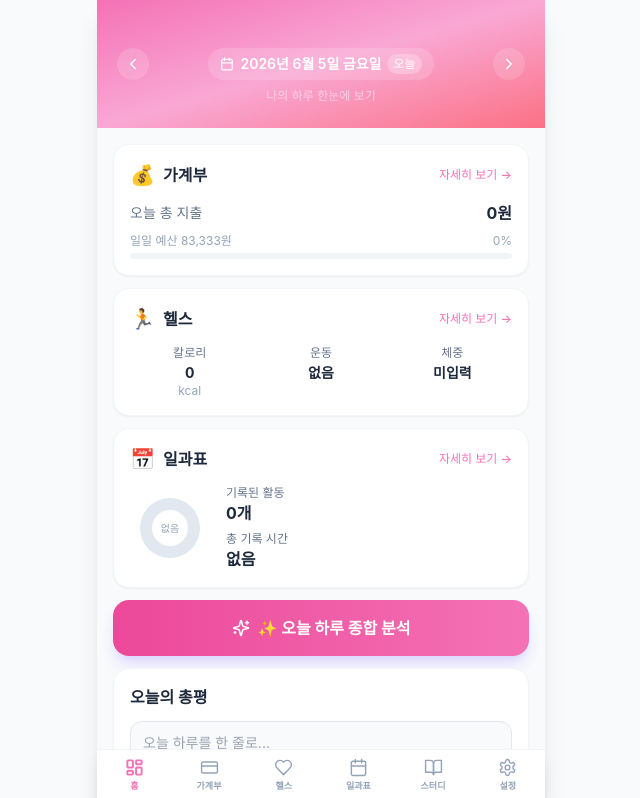
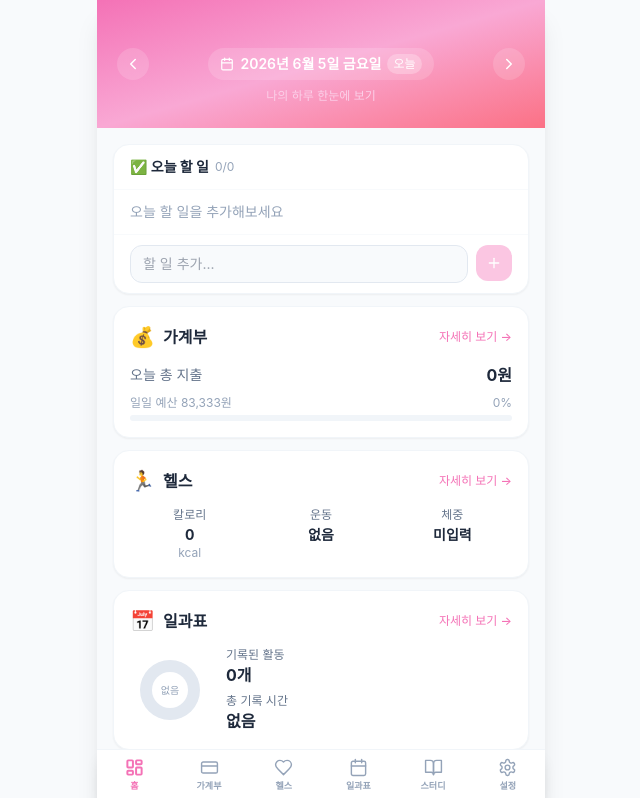
Before and after one commit to bio1ta0920-coder/my-day-app, a Next.js app: page / in a window 1280 px wide. Shown: the top 798 px of the page, without its empty margins (319-959 px from the left). Built offline with nearby package versions, Linux system fonts and the light colour scheme; a web font is replaced by a local one.

Commit message:
Add home todo list with auto-carryover

```diff
--- a/app/page.tsx
+++ b/app/page.tsx
@@ -2,7 +2,7 @@
 
 import { useState, useEffect, useCallback, useRef } from 'react'
 import { useRouter } from 'next/navigation'
-import { ChevronLeft, ChevronRight, Calendar, Sparkles } from 'lucide-react'
+import { ChevronLeft, ChevronRight, Calendar, Sparkles, Plus, Check, X } from 'lucide-react'
 import {
   getTodayString,
   formatDate,
@@ -15,8 +15,11 @@ import {
   getAllPlannerCategories,
   getDuration,
   formatDuration,
+  getTodos,
+  saveTodos,
+  getTodosForDate,
 } from '@/lib/storage'
-import type { BudgetDayRecord, HealthDayRecord, PlannerDayRecord } from '@/lib/types'
+import type { BudgetDayRecord, HealthDayRecord, PlannerDayRecord, TodoItem } from '@/lib/types'
 
 function formatFeedback(text: string): string {
   const lines = text.split('\n')
@@ -102,6 +105,10 @@ export default function HomePage() {
   const [diaryText, setDiaryText] = useState('')
   const [diarySaved, setDiarySaved] = useState(false)
 
+  // 투두
+  const [todos, setTodos] = useState<TodoItem[]>([])
+  const [todoInput, setTodoInput] = useState('')
+
   const loadDate = useCallback((dateStr: string) => {
     setSelectedDate(dateStr)
 
@@ -133,6 +140,7 @@ export default function HomePage() {
     const dateStr = getTodayString()
     setToday(dateStr)
     loadDate(dateStr)
+    setTodos(getTodosForDate(dateStr))
   }, [loadDate])
 
   const isToday = selectedDate === today
@@ -201,6 +209,29 @@ export default function HomePage() {
     }
   }
 
+  function addTodo() {
+    if (!todoInput.trim()) return
+    const newTodo: TodoItem = { id: Date.now().toString(), text: todoInput.trim(), completed: false, createdDate: today }
+    const all = getTodos()
+    const updated = [...all, newTodo]
+    saveTodos(updated)
+    setTodos(getTodosForDate(today))
+    setTodoInput('')
+  }
+
+  function toggleTodo(id: string) {
+    const all = getTodos()
+    const updated = all.map(t => t.id === id ? { ...t, completed: !t.completed } : t)
+    saveTodos(updated)
+    setTodos(getTodosForDate(today))
+  }
+
+  function deleteTodo(id: string) {
+    const all = getTodos()
+    saveTodos(all.filter(t => t.id !== id))
+    setTodos(getTodosForDate(today))
+  }
+
   const handleSaveDiary = () => {
     if (typeof window !== 'undefined') {
       localStorage.setItem(`unified_diary_${selectedDate}`, diaryText)
@@ -258,6 +289,72 @@ export default function HomePage() {
       </div>
 
       <div className="px-4 mt-4 space-y-3">
+
+        {/* 투두리스트 */}
+        <div className="bg-white rounded-2xl shadow-sm border border-slate-100 overflow-hidden">
+          <div className="px-4 py-3 border-b border-slate-50 flex items-center justify-between">
+            <h2 className="font-bold text-slate-800 text-sm flex items-center gap-1.5">
+              ✅ 오늘 할 일
+              <span className="text-xs text-slate-400 font-normal">
+                {todos.filter(t => t.completed).length}/{todos.length}
+              </span>
+            </h2>
+            {todos.filter(t => !t.completed && t.createdDate < today).length > 0 && (
+              <span className="text-xs text-amber-500 font-semibold">
+                🔄 {todos.filter(t => !t.completed && t.createdDate < today).length}개 이월됨
+              </span>
+            )}
+          </div>
+
+          <div className="divide-y divide-slate-50">
+            {todos.length === 0 && (
+              <p className="px-4 py-3 text-sm text-slate-400">오늘 할 일을 추가해보세요</p>
+            )}
+            {todos.map(todo => (
+              <div key={todo.id} className="px-4 py-2.5 flex items-center gap-3">
+                <button
+                  onClick={() => toggleTodo(todo.id)}
+                  className={`w-5 h-5 rounded-full border-2 flex items-center justify-center flex-shrink-0 transition-all ${
+                    todo.completed ? 'bg-emerald-400 border-emerald-400' : todo.createdDate < today ? 'border-amber-300' : 'border-slate-300'
+                  }`}
+                >
+                  {todo.completed && <Check size={10} color="white" strokeWidth={3} />}
+                </button>
+                <span className={`flex-1 text-sm ${todo.completed ? 'line-through text-slate-400' : 'text-slate-700'}`}>
+                  {todo.createdDate < today && !todo.completed && (
+                    <span className="text-xs text-amber-400 mr-1">이월</span>
+                  )}
+                  {todo.text}
+                </span>
+                <button
+                  onClick={() => deleteTodo(todo.id)}
+                  className="w-6 h-6 flex items-center justify-center rounded-lg text-slate-300 hover:bg-red-50 hover:text-red-400 transition-colors flex-shrink-0"
+                >
+                  <X size={12} />
+                </button>
+              </div>
+            ))}
+          </div>
+
+          <div className="px-4 py-2.5 border-t border-slate-50 flex gap-2">
+            <input
+              type="text"
+              value={todoInput}
+              onChange={e => setTodoInput(e.target.value)}
+              onKeyDown={e => e.key === 'Enter' && addTodo()}
+              placeholder="할 일 추가..."
+              className="flex-1 text-sm px-3 py-2 rounded-xl border border-slate-200 focus:outline-none focus:border-pink-300 bg-slate-50 focus:bg-white transition-colors"
+            />
+            <button
+              onClick={addTodo}
+              disabled={!todoInput.trim()}
+              className="w-9 h-9 flex items-center justify-center rounded-xl bg-pink-400 text-white hover:bg-pink-500 disabled:opacity-40 transition-colors flex-shrink-0"
+            >
+              <Plus size={16} />
+            </button>
+          </div>
+        </div>
+
         {/* 가계부 카드 */}
         <button
           onClick={() => router.push('/budget')}
--- a/lib/storage.ts
+++ b/lib/storage.ts
@@ -12,6 +12,7 @@ import type {
   StudySettings,
   StudySession,
   BookRecord,
+  TodoItem,
 } from './types'
 import { DEFAULT_BUDGETS, PLANNER_CATEGORIES, DEFAULT_STUDY_SUBJECTS } from './constants'
 import { pushToCloud } from './sync'
@@ -539,6 +540,35 @@ export function syncStudyToPlanner(date: string, sessions: StudySession[]): void
 }
 
 // ──────────────────────────────────────────
+// 투두 Storage
+// ──────────────────────────────────────────
+
+const TODO_KEY = 'home_todos'
+
+export function getTodos(): TodoItem[] {
+  if (!isBrowser) return []
+  try {
+    const raw = localStorage.getItem(TODO_KEY)
+    return raw ? JSON.parse(raw) as TodoItem[] : []
+  } catch { return [] }
+}
+
+export function saveTodos(todos: TodoItem[]): void {
+  if (!isBrowser) return
+  try {
+    const value = JSON.stringify(todos)
+    localStorage.setItem(TODO_KEY, value)
+    pushToCloud(TODO_KEY, value)
+  } catch (e) { console.error('투두 저장 실패:', e) }
+}
+
+// 오늘 기준으로 보여줄 투두 반환 (오늘 생성된 것 + 미완료 이월)
+export function getTodosForDate(date: string): TodoItem[] {
+  const all = getTodos()
+  return all.filter(t => t.createdDate === date || (!t.completed && t.createdDate < date))
+}
+
+// ──────────────────────────────────────────
 // 독서 Storage
 // ──────────────────────────────────────────
 
--- a/lib/sync.ts
+++ b/lib/sync.ts
@@ -8,6 +8,7 @@ function isAppKey(key: string): boolean {
     key.startsWith('record_') ||
     key.startsWith('study_') ||
     key === 'book_records' ||
+    key === 'home_todos' ||
     key.startsWith('unified_') ||
     key === 'settings' ||
     key === 'sync_code'
```
Also changed, not shown: lib/types.ts (+8 -0 lines).
